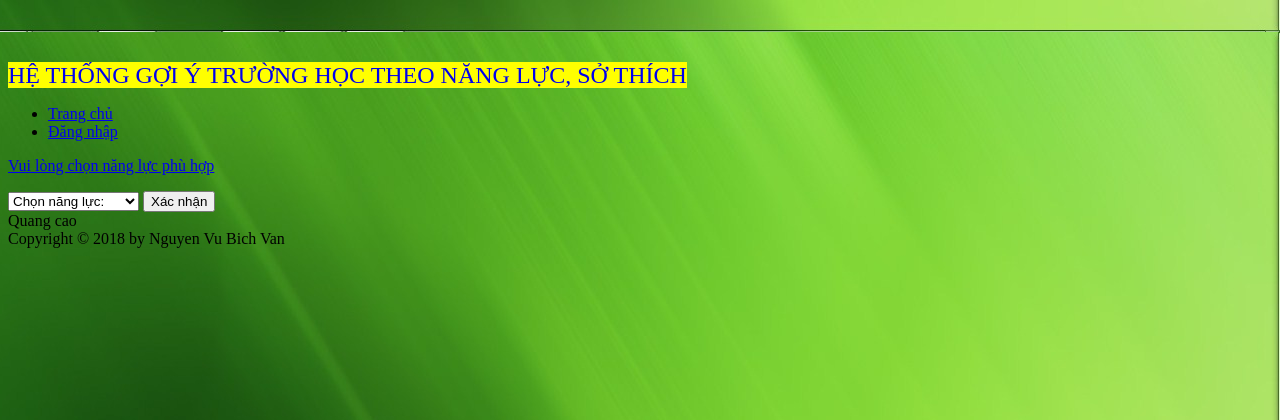
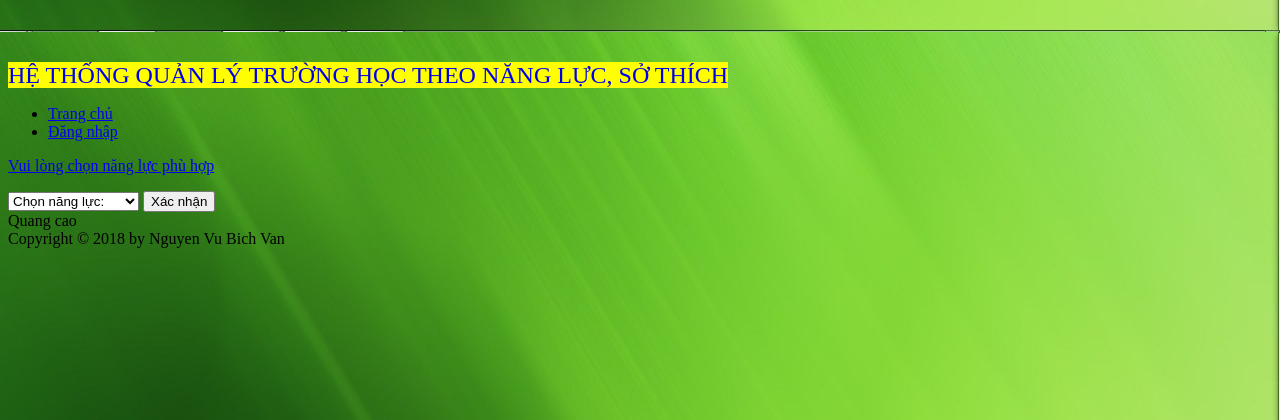
Before and after one commit to nguyenvubichvan1991/vanphp.github.io, a PHP site: page /nangluc.php in a window 1280 px wide. Shown: the top 420 px of the page. Run offline with PHP 8.4, Linux system fonts and the light colour scheme.

Commit message:
Update nangluc.php

```diff
--- a/nangluc.php
+++ b/nangluc.php
@@ -4,7 +4,7 @@
 	<meta http-equiv="content-type" content="text/html" charset="utf-8" />
 	<meta name="author" content="GallerySoft.info" />
 
-	<title>HỆ THỐNG GỢI Ý TRƯỜNG HỌC THEO NĂNG LỰC, SỞ THÍCH</title>
+	<title>HỆ THỐNG QUẢN LÝ TRƯỜNG HỌC THEO NĂNG LỰC, SỞ THÍCH</title>
     <link rel="stylesheet" type="text/css" href="StyleSheet.css" />
 	<script src="https://ajax.googleapis.com/ajax/libs/jquery/3.3.1/jquery.min.js"></script>
 		<script>
@@ -20,7 +20,7 @@
 
 <body>
     <div id="top">
-        <a href="#" style="text-decoration: none; background-color:yellow; font-size:24px"><BR/><BR/>HỆ THỐNG GỢI Ý TRƯỜNG HỌC THEO NĂNG LỰC, SỞ THÍCH</a>
+        <a href="#" style="text-decoration: none; background-color:yellow; font-size:24px"><BR/><BR/>HỆ THỐNG QUẢN LÝ TRƯỜNG HỌC THEO NĂNG LỰC, SỞ THÍCH</a>
     </div>
     <div id="menu">
         <ul>
```
